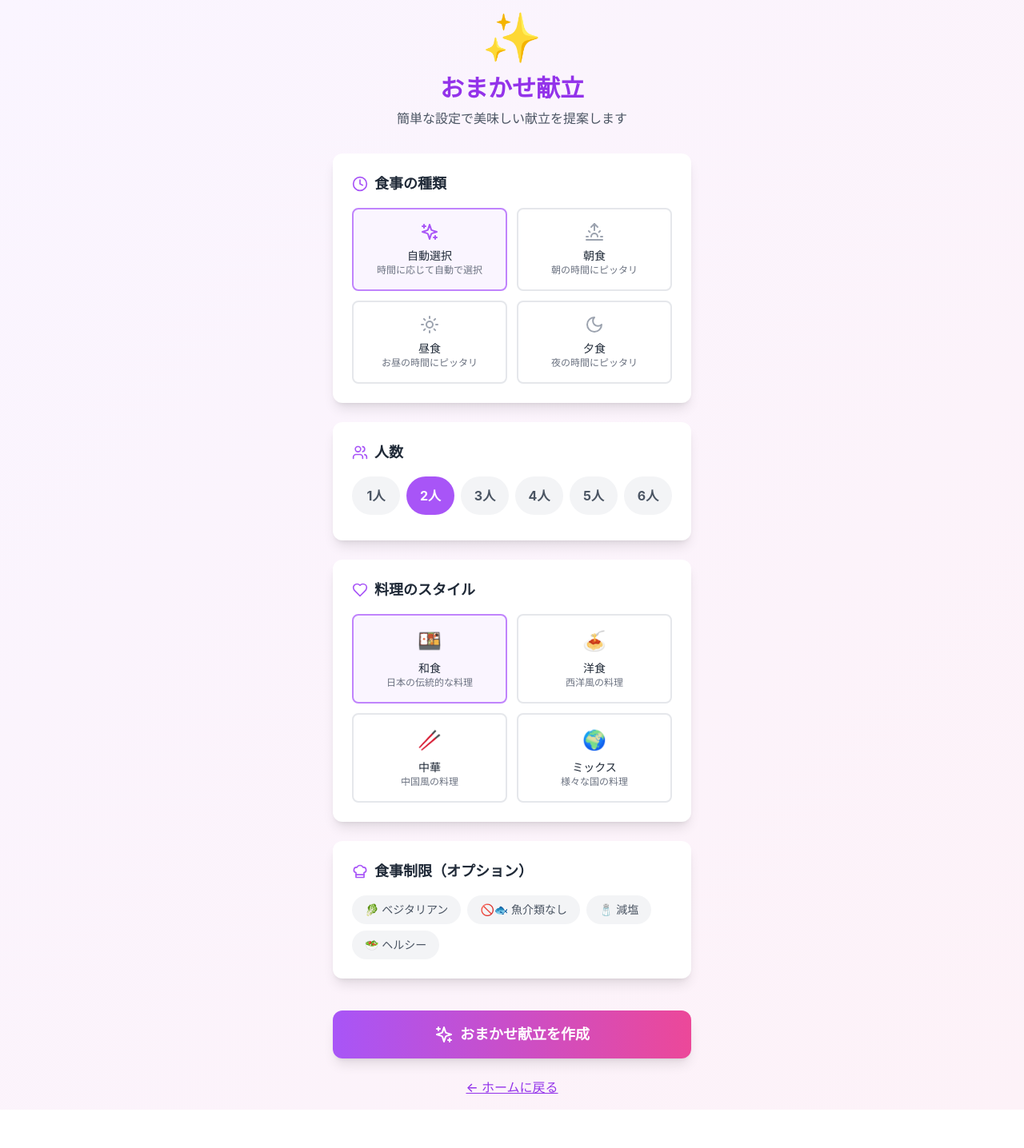
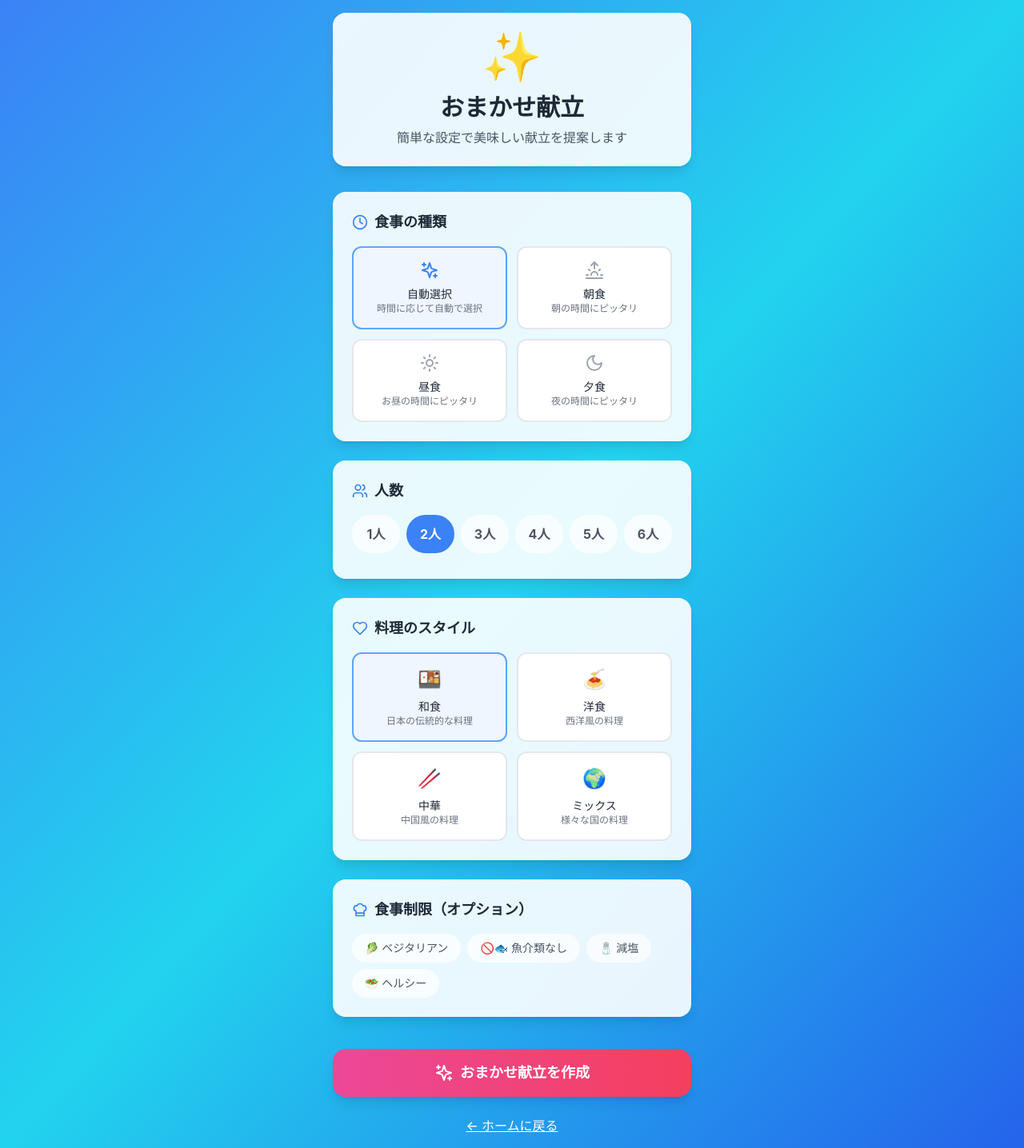
Before and after one commit to appdevelopmentworks/mobile-kondate-app, a Next.js app: page /meal-form/quick in a window 1280 px wide. Shown: the whole page at 80% size. Before the commit the page ends 1388 px from the top, so only its background shows below. Built offline with nearby package versions, Linux system fonts and the light colour scheme.

Commit message:
Fix quick meal generation to work without API endpoints for static deployment

```diff
--- a/app/meal-form/quick/page.tsx
+++ b/app/meal-form/quick/page.tsx
@@ -2,6 +2,9 @@
 
 import React, { useState } from 'react';
 import { useRouter } from 'next/navigation';
+import { useMealStore } from '../../../lib/store';
+import { sampleRecipes } from '../../../lib/sample-data';
+import type { MealSuggestion, Recipe } from '../../../lib/types';
 import {
   Sparkles,
   Clock,
@@ -21,8 +24,26 @@ interface QuickPreferences {
   preferredStyle: '和食' | '洋食' | '中華' | 'mixed';
 }
 
+// 献立のバリエーションパターンを定義
+const quickMealPatterns = {
+  朝食: [
+    [1], // 鮭の塩焼きのみ
+    [1, 2], // 鮭の塩焼き + 味噌汁
+  ],
+  昼食: [
+    [4], // 親子丼のみ
+    [4, 3], // 親子丼 + ほうれん草のお浸し
+  ],
+  夕食: [
+    [0, 3, 2], // 肉じゃが + ほうれん草のお浸し + 味噌汁
+    [4, 3, 2], // 親子丼 + ほうれん草のお浸し + 味噌汁
+    [1, 0, 2], // 鮭の塩焼き + 肉じゃが + 味噌汁
+  ],
+};
+
 export default function QuickMealPage() {
   const router = useRouter();
+  const { addToHistory } = useMealStore();
   const [preferences, setPreferences] = useState<QuickPreferences>({
     mealType: 'auto',
     servings: 2,
@@ -64,49 +85,129 @@ export default function QuickMealPage() {
     }));
   };
 
+  const getCurrentTimeBasedMealType = (): '朝食' | '昼食' | '夕食' => {
+    const hour = new Date().getHours();
+    if (hour < 10) return '朝食';
+    if (hour < 15) return '昼食';
+    return '夕食';
+  };
+
+  const generateMealSuggestion = (): MealSuggestion => {
+    // 食事タイプを決定
+    const mealType = preferences.mealType === 'auto'
+      ? getCurrentTimeBasedMealType()
+      : preferences.mealType;
+
+    // パターンを選択
+    const patterns = quickMealPatterns[mealType] || quickMealPatterns['夕食'];
+    const randomPattern = patterns[Math.floor(Math.random() * patterns.length)];
+    const selectedRecipes: Recipe[] = randomPattern.map(index => sampleRecipes[index]);
+
+    // 総カロリーと調理時間を計算
+    const totalCalories = selectedRecipes.reduce((sum, recipe) => sum + recipe.nutrition.calories, 0);
+    const totalTime = Math.max(...selectedRecipes.map(recipe => recipe.cookingTime));
+
+    // 買い物リストを生成
+    const shoppingList = generateShoppingList(selectedRecipes);
+
+    // 調理スケジュールを生成
+    const cookingSchedule = generateCookingSchedule(selectedRecipes);
+
+    // スタイルに応じたタイトル生成
+    const stylePrefix = preferences.preferredStyle === 'mixed' ? '' : `${preferences.preferredStyle}の`;
+
+    return {
+      id: `quick-meal-${Date.now()}`,
+      title: `${stylePrefix}おまかせ${mealType}`,
+      description: `${preferences.servings}人分・約${totalTime}分で作れるおまかせ献立です`,
+      recipes: selectedRecipes,
+      totalTime,
+      totalCalories,
+      shoppingList,
+      cookingSchedule,
+      createdAt: new Date(),
+    };
+  };
+
+  const generateShoppingList = (recipes: Recipe[]) => {
+    const ingredients = new Map();
+
+    recipes.forEach(recipe => {
+      recipe.ingredients.forEach(ingredient => {
+        if (ingredients.has(ingredient.name)) {
+          const existing = ingredients.get(ingredient.name);
+          ingredients.set(ingredient.name, {
+            ingredient: ingredient.name,
+            amount: `${existing.amount} + ${ingredient.amount}`,
+            checked: false
+          });
+        } else {
+          ingredients.set(ingredient.name, {
+            ingredient: ingredient.name,
+            amount: ingredient.amount + (ingredient.unit || ''),
+            checked: false
+          });
+        }
+      });
+    });
+
+    return Array.from(ingredients.values());
+  };
+
+  const generateCookingSchedule = (recipes: Recipe[]) => {
+    const schedule = [];
+    let currentTime = 0;
+
+    recipes.forEach(recipe => {
+      recipe.steps.forEach((step, index) => {
+        schedule.push({
+          time: `${Math.floor(currentTime / 60)}:${(currentTime % 60).toString().padStart(2, '0')}`,
+          task: step.description,
+          recipeId: recipe.id,
+          recipeName: recipe.name
+        });
+        currentTime += step.duration || 5;
+      });
+    });
+
+    return schedule;
+  };
+
   const handleGenerateMeal = async () => {
     setIsGenerating(true);
     setError(null);
 
     try {
-      console.log('献立生成開始...', { preferences });
+      console.log('おまかせ献立生成開始...', { preferences });
 
-      const response = await fetch('/api/meal-suggestion', {
-        method: 'POST',
-        headers: {
-          'Content-Type': 'application/json',
-        },
-        body: JSON.stringify({ preferences }),
-      });
+      // 少し遅延を入れてローディング感を演出
+      await new Promise(resolve => setTimeout(resolve, 1500));
 
-      console.log('API Response Status:', response.status);
-
-      if (!response.ok) {
-        const errorData = await response.json();
-        throw new Error(errorData.error || '献立生成に失敗しました');
-      }
-
-      const mealData = await response.json();
+      // クライアントサイドで献立を生成
+      const mealData = generateMealSuggestion();
       console.log('生成された献立:', mealData);
 
+      // 履歴に追加
+      addToHistory(mealData);
+
       // 結果ページに遷移
-      router.push(`/result?id=${mealData.id}&data=${encodeURIComponent(JSON.stringify(mealData))}`);
+      router.push('/result');
 
     } catch (error) {
       console.error('Error generating meal:', error);
-      setError(error instanceof Error ? error.message : '献立の生成中にエラーが発生しました。もう一度お試しください。');
+      setError('献立の生成中にエラーが発生しました。もう一度お試しください。');
     } finally {
       setIsGenerating(false);
     }
   };
 
   return (
-    <div className="min-h-screen bg-gradient-to-br from-purple-50 to-pink-50 p-4">
+    <div className="min-h-screen bg-gradient-to-br from-blue-500 via-cyan-400 to-blue-600 p-4">
       <div className="max-w-md mx-auto">
         {/* ヘッダー */}
-        <div className="text-center mb-8">
+        <div className="text-center mb-8 bg-white/90 backdrop-blur-sm rounded-2xl p-6 shadow-lg">
           <div className="text-6xl mb-4">✨</div>
-          <h1 className="text-3xl font-bold text-purple-600 mb-2">
+          <h1 className="text-3xl font-bold text-gray-800 mb-2">
             おまかせ献立
           </h1>
           <p className="text-gray-600">
@@ -116,9 +217,9 @@ export default function QuickMealPage() {
 
         <div className="space-y-6">
           {/* 食事の種類 */}
-          <div className="bg-white rounded-xl p-6 shadow-lg">
+          <div className="bg-white/90 backdrop-blur-sm rounded-2xl p-6 shadow-lg">
             <h2 className="text-lg font-bold text-gray-800 mb-4 flex items-center">
-              <Clock className="w-5 h-5 mr-2 text-purple-500" />
+              <Clock className="w-5 h-5 mr-2 text-blue-500" />
               食事の種類
             </h2>
             <div className="grid grid-cols-2 gap-3">
@@ -128,14 +229,14 @@ export default function QuickMealPage() {
                   <button
                     key={option.value}
                     onClick={() => setPreferences(prev => ({ ...prev, mealType: option.value }))}
-                    className={`p-4 rounded-lg border-2 transition-all ${
+                    className={`p-4 rounded-xl border-2 transition-all ${
                       preferences.mealType === option.value
-                        ? 'border-purple-400 bg-purple-50'
-                        : 'border-gray-200 bg-white hover:border-purple-200'
+                        ? 'border-blue-400 bg-blue-50'
+                        : 'border-gray-200 bg-white hover:border-blue-200'
                     }`}
                   >
                     <Icon className={`w-6 h-6 mx-auto mb-2 ${
-                      preferences.mealType === option.value ? 'text-purple-500' : 'text-gray-400'
+                      preferences.mealType === option.value ? 'text-blue-500' : 'text-gray-400'
                     }`} />
                     <p className="text-sm font-medium text-gray-800">{option.label}</p>
                     <p className="text-xs text-gray-500">{option.description}</p>
@@ -146,9 +247,9 @@ export default function QuickMealPage() {
           </div>
 
           {/* 人数 */}
-          <div className="bg-white rounded-xl p-6 shadow-lg">
+          <div className="bg-white/90 backdrop-blur-sm rounded-2xl p-6 shadow-lg">
             <h2 className="text-lg font-bold text-gray-800 mb-4 flex items-center">
-              <Users className="w-5 h-5 mr-2 text-purple-500" />
+              <Users className="w-5 h-5 mr-2 text-blue-500" />
               人数
             </h2>
             <div className="flex gap-2 overflow-x-auto pb-2">
@@ -158,8 +259,8 @@ export default function QuickMealPage() {
                   onClick={() => setPreferences(prev => ({ ...prev, servings: num }))}
                   className={`min-w-[60px] h-12 rounded-full font-bold transition-all ${
                     preferences.servings === num
-                      ? 'bg-purple-500 text-white'
-                      : 'bg-gray-100 text-gray-600 hover:bg-purple-100'
+                      ? 'bg-blue-500 text-white'
+                      : 'bg-white/70 text-gray-600 hover:bg-blue-100'
                   }`}
                 >
                   {num}人
@@ -169,9 +270,9 @@ export default function QuickMealPage() {
           </div>
 
           {/* 料理のスタイル */}
-          <div className="bg-white rounded-xl p-6 shadow-lg">
+          <div className="bg-white/90 backdrop-blur-sm rounded-2xl p-6 shadow-lg">
             <h2 className="text-lg font-bold text-gray-800 mb-4 flex items-center">
-              <Heart className="w-5 h-5 mr-2 text-purple-500" />
+              <Heart className="w-5 h-5 mr-2 text-blue-500" />
               料理のスタイル
             </h2>
             <div className="grid grid-cols-2 gap-3">
@@ -179,10 +280,10 @@ export default function QuickMealPage() {
                 <button
                   key={style.value}
                   onClick={() => setPreferences(prev => ({ ...prev, preferredStyle: style.value }))}
-                  className={`p-4 rounded-lg border-2 transition-all ${
+                  className={`p-4 rounded-xl border-2 transition-all ${
                     preferences.preferredStyle === style.value
-                      ? 'border-purple-400 bg-purple-50'
-                      : 'border-gray-200 bg-white hover:border-purple-200'
+                      ? 'border-blue-400 bg-blue-50'
+                      : 'border-gray-200 bg-white hover:border-blue-200'
                   }`}
                 >
                   <div className="text-2xl mb-2">{style.emoji}</div>
@@ -194,9 +295,9 @@ export default function QuickMealPage() {
           </div>
 
           {/* 食事制限（オプション） */}
-          <div className="bg-white rounded-xl p-6 shadow-lg">
+          <div className="bg-white/90 backdrop-blur-sm rounded-2xl p-6 shadow-lg">
             <h2 className="text-lg font-bold text-gray-800 mb-4 flex items-center">
-              <ChefHat className="w-5 h-5 mr-2 text-purple-500" />
+              <ChefHat className="w-5 h-5 mr-2 text-blue-500" />
               食事制限（オプション）
             </h2>
             <div className="flex flex-wrap gap-2">
@@ -206,8 +307,8 @@ export default function QuickMealPage() {
                   onClick={() => handleDietaryRestrictionToggle(option.value)}
                   className={`px-4 py-2 rounded-full text-sm font-medium transition-all ${
                     preferences.dietaryRestrictions.includes(option.value)
-                      ? 'bg-purple-500 text-white'
-                      : 'bg-gray-100 text-gray-600 hover:bg-purple-100'
+                      ? 'bg-blue-500 text-white'
+                      : 'bg-white/70 text-gray-600 hover:bg-blue-100'
                   }`}
                 >
                   {option.emoji} {option.label}
@@ -218,7 +319,7 @@ export default function QuickMealPage() {
 
           {/* エラーメッセージ */}
           {error && (
-            <div className="bg-red-50 border border-red-200 rounded-xl p-4">
+            <div className="bg-red-50/90 backdrop-blur-sm border border-red-200 rounded-2xl p-4 shadow-lg">
               <p className="text-red-600 text-sm font-medium">❌ {error}</p>
             </div>
           )}
@@ -228,7 +329,7 @@ export default function QuickMealPage() {
             <button
               onClick={handleGenerateMeal}
               disabled={isGenerating}
-              className="w-full bg-gradient-to-r from-purple-500 to-pink-500 text-white font-bold text-lg py-4 rounded-xl shadow-lg disabled:opacity-50 disabled:cursor-not-allowed active:scale-95 transition-all"
+              className="w-full bg-gradient-to-r from-pink-500 to-rose-500 text-white font-bold text-lg py-4 rounded-2xl shadow-lg disabled:opacity-50 disabled:cursor-not-allowed active:scale-95 transition-all"
             >
               {isGenerating ? (
                 <div className="flex items-center justify-center">
@@ -248,7 +349,7 @@ export default function QuickMealPage() {
           <div className="text-center">
             <button
               onClick={() => router.push('/')}
-              className="text-purple-600 font-medium underline"
+              className="text-white font-medium underline hover:text-white/80 transition-colors"
             >
               ← ホームに戻る
             </button>
```
